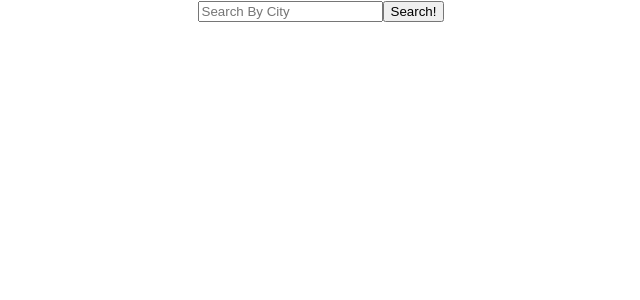
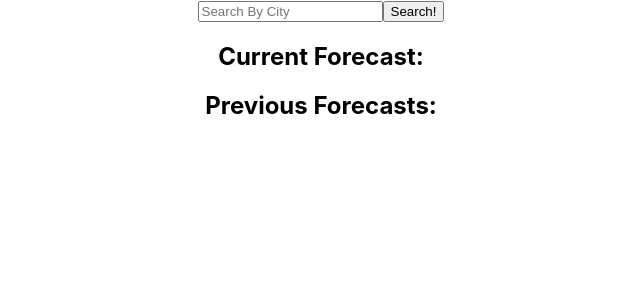
Before and after one commit to BrandonThey/nology-project4-weatherApp-frontend, a React (Create React App) app: page / in a window 1280 px wide. Shown: the top 300 px of the page, without its empty margins (319-959 px from the left). Built offline with nearby package versions, Linux system fonts and the light colour scheme.

Commit message:
Refactored some functions to allow for posting to api

```diff
--- a/src/App.js
+++ b/src/App.js
@@ -8,6 +8,37 @@ function App() {
   const [oldWeatherInfo, setOldWeatherInfo] = useState();
 
   const apiKey = "69d0a94339a676369beaced8ff6ac0d7";
+  let previousForecasts;
+
+  const convertTimezones = (offset) => {
+    //create new date object for current location
+    const time = new Date();
+    //convert offset to milliseconds
+    const numberedoffset = Number(offset) * 1000;
+    //convert to milliseconds and get UTC time by subtracting local time offset
+    const utc = time.getTime() + (time.getTimezoneOffset() * 60000);
+    //creating a new date object for different city using offset and returning it
+    return new Date(utc + numberedoffset)
+  }
+
+  const getWeekDay = (dayNumber) => {
+    switch(dayNumber){
+        case 0:
+            return "Sunday";
+        case 1:
+            return "Monday";
+        case 2:
+            return "Tuesday";
+        case 3:
+            return "Wednesday";
+        case 4:
+            return "Thursday";
+        case 5:
+            return "Friday";
+        default:
+            return "Saturday";
+    }
+}
 
   const getWeatherInfo = (searchTerm) => {
     fetch(`https://api.openweathermap.org/data/2.5/weather?q=${searchTerm}&appid=${apiKey}`)
@@ -22,8 +53,8 @@ function App() {
     })
   }
 
-  const getOldWeathers = (cityID) => {
-    fetch(`http://localhost:3030/api/weathers/${cityID}`)
+  const getOldWeathers = (cityName) => {
+    fetch(`http://localhost:3030/api/weathers/${cityName}`)
     .then((response) => {
       return response.json();
     })
@@ -36,8 +67,11 @@ function App() {
   }
 
   const postNewWeather = (weatherInfoToPost) => {
+    const currentTime = convertTimezones(weatherInfoToPost.timezone);
+    const dateTimeString =
+    `${currentTime.getHours()}:${currentTime.getMinutes()}, ${getWeekDay(currentTime.getDay())}`
     let weatherObject = {
-      "id": weatherInfoToPost.id,
+      "time": dateTimeString,
       "name": weatherInfoToPost.name,
       "weather_main": weatherInfoToPost.weather[0].main,
       "weather_icon": weatherInfoToPost.weather[0].icon,
@@ -71,20 +105,34 @@ function App() {
   useEffect(() => {
     console.log(weatherInfo);
     if(weatherInfo){
-      getOldWeathers(weatherInfo.id);
+      getOldWeathers(weatherInfo.name);
       postNewWeather(weatherInfo);
     }
   }, [weatherInfo]);
 
   useEffect(() => {
-    console.log(oldWeatherInfo);
-  },[oldWeatherInfo]);
+    if(oldWeatherInfo){
+
+      previousForecasts = oldWeatherInfo.map((oldWeather) => {
+        console.log(oldWeather)
+        return(
+          <>
+            {weatherInfo && oldWeatherInfo && <WeatherCard weatherInfo={oldWeather} convertTimezones={convertTimezones} getWeekDay={getWeekDay}/>}
+          </>
+        )
+        })
+
+      console.log(previousForecasts);
+    }
+  }, [oldWeatherInfo])
 
   return (
     <div className="App">
       <SearchBar handleSubmit={handleSubmit}/>
-      {weatherInfo && <WeatherCard weatherInfo={weatherInfo} />}
-      {weatherInfo && oldWeatherInfo && <WeatherCard weatherInfo={oldWeatherInfo} />}
+      <h2>Current Forecast:</h2>
+      {weatherInfo && <WeatherCard weatherInfo={weatherInfo} convertTimezones={convertTimezones} getWeekDay={getWeekDay}/>}
+      <h2>Previous Forecasts:</h2>
+      {previousForecasts}
     </div>
   );
 }
--- a/src/containers/WeatherCard/WeatherCard.jsx
+++ b/src/containers/WeatherCard/WeatherCard.jsx
@@ -1,42 +1,12 @@
 import "./WeatherCard.scss";
 
 const WeatherCard = (props) => {
-    const {weatherInfo} = props
-    let highTemp, currentTemp, minTemp, weatherMain, weatherIcon, humidity;
+    const {weatherInfo, convertTimezones, getWeekDay} = props
+    let highTemp, currentTemp, minTemp, weatherMain, weatherIcon, humidity, locationDateTime, dateTimeString;
     const convertKelvinToFahrenheit = (temp) => {
         return Math.round((temp - 273.15) * (9/5) + 32);
     }
 
-    const convertTimezones = (offset) => {
-        //create new date object for current location
-        const currentTime = new Date();
-        //convert offset to milliseconds
-        const numberedoffset = Number(offset) * 1000;
-        //convert to milliseconds and get UTC time by subtracting local time offset
-        const utc = currentTime.getTime() + (currentTime.getTimezoneOffset() * 60000);
-        //creating a new date object for different city using offset and returning it
-        return new Date(utc + numberedoffset)
-    }
-
-    const getWeekDay = (dayNumber) => {
-        switch(dayNumber){
-            case 0:
-                return "Sunday";
-            case 1:
-                return "Monday";
-            case 2:
-                return "Tuesday";
-            case 3:
-                return "Wednesday";
-            case 4:
-                return "Thursday";
-            case 5:
-                return "Friday";
-            default:
-                return "Saturday";
-        }
-    }
-    const locationDateTime = convertTimezones(weatherInfo.timezone);
     if(weatherInfo.main){
         highTemp = convertKelvinToFahrenheit(weatherInfo.main.temp_max)
         currentTemp = convertKelvinToFahrenheit(weatherInfo.main.temp)
@@ -44,6 +14,9 @@ const WeatherCard = (props) => {
         weatherMain = weatherInfo.weather[0].main;
         weatherIcon = weatherInfo.weather[0].icon;
         humidity = weatherInfo.main.humidity;
+        locationDateTime = convertTimezones(weatherInfo.timezone);
+        dateTimeString =
+        `${locationDateTime.getHours()}:${locationDateTime.getMinutes()}, ${getWeekDay(locationDateTime.getDay())}`
     }else {
         highTemp = convertKelvinToFahrenheit(weatherInfo.main_temp_max)
         currentTemp = convertKelvinToFahrenheit(weatherInfo.main_temp)
@@ -51,15 +24,16 @@ const WeatherCard = (props) => {
         weatherMain = weatherInfo.weather_main;
         weatherIcon = weatherInfo.weather_icon;
         humidity = weatherInfo.main_humidity;
+        locationDateTime = convertTimezones(weatherInfo.timezone, weatherInfo.time);
+        dateTimeString = weatherInfo.time;
     }
-    const dateTimeString =
-    `${locationDateTime.getHours()}:${locationDateTime.getMinutes()}, ${getWeekDay(locationDateTime.getDay())}`
+
     return (
         <div className="weather-cards">
             <h2>{weatherInfo.name}, {dateTimeString}</h2>
             <h3>{currentTemp}{'\xB0'}</h3>
             <h3>{weatherMain}</h3>
-            <img src={weatherIcon} alt="Weather icon" />
+            <img src={`http://openweathermap.org/img/w/${weatherIcon}.png`} alt="Weather icon" />
             <div className="high-low-info">
                 <p>H: {highTemp}{'\xB0'}</p>
                 <p>L: {minTemp}{'\xB0'}</p>
```
